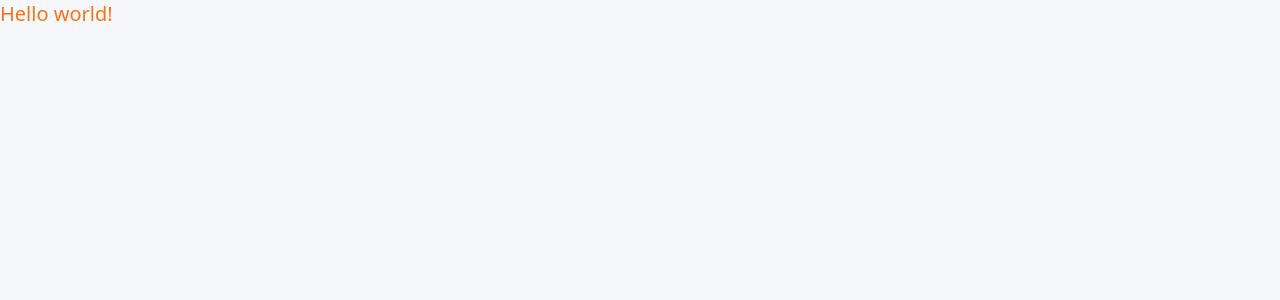
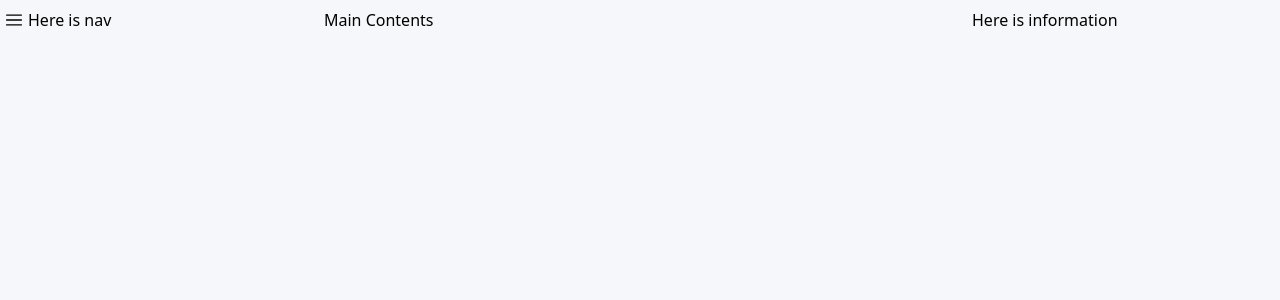
Before and after one commit to DefectingCat/responsable-menu-demo, a React (Create React App) app: page / in a window 1280 px wide. Shown: the top 300 px of the page. Built offline with nearby package versions, Linux system fonts and the light colour scheme.

Commit message:
Add layout * add nav bar * add info bar

```diff
--- a/src/App.tsx
+++ b/src/App.tsx
@@ -1,15 +1,22 @@
 import cn from 'classnames';
+import NavBar from 'components/NavBar';
+import InfoBar from 'components/InfoBar';
 
 function App() {
   return (
     <div
       className={cn(
-        'text-red-800 text-xl',
-        'md:text-blue-700',
-        'lg:text-orange-500'
+        'grid grid-cols-12 gap-4 container mx-auto py-2',
+        'xl:grid-cols-8'
       )}
     >
-      Hello world!
+      <NavBar />
+
+      <div className={cn('col-span-12', 'md:col-span-8', 'xl:col-span-4')}>
+        Main Contents
+      </div>
+
+      <InfoBar />
     </div>
   );
 }
--- /dev/null
+++ b/src/components/InfoBar.tsx
@@ -0,0 +1,14 @@
+import { FC } from 'react';
+import cn from 'classnames';
+
+const InfoBar: FC = () => {
+  return (
+    <>
+      <div className={cn('hidden', 'xl:block xl:col-span-2')}>
+        Here is information
+      </div>
+    </>
+  );
+};
+
+export default InfoBar;
--- /dev/null
+++ b/src/components/NavBar.tsx
@@ -0,0 +1,38 @@
+import { FC } from 'react';
+import cn from 'classnames';
+
+const NavBar: FC = () => {
+  return (
+    <>
+      <div
+        className={cn(
+          'col-span-12 flex items-center',
+          'md:col-span-4',
+          'xl:col-span-2'
+        )}
+      >
+        <button
+          className={cn(
+            'w-7 h-6 p-1 rounded-md flex items-center',
+            'hover:bg-brand-grey-200'
+          )}
+        >
+          <svg
+            className="fill-current"
+            viewBox="0 0 1024 1024"
+            xmlns="http://www.w3.org/2000/svg"
+          >
+            <defs>
+              <style />
+            </defs>
+            <path d="M133.31 296.552h757.207c19.782 0 35.951-16.169 35.951-35.95 0-19.782-15.997-35.952-35.95-35.952H133.31c-19.782 0-35.951 16.17-35.951 35.951 0 19.782 16.17 35.951 35.95 35.951zM890.517 476.135H133.311c-19.782 0-35.951 16.17-35.951 35.951 0 19.782 16.17 35.951 35.95 35.951h757.207c19.782 0 35.951-16.17 35.951-35.951 0-19.782-16.17-35.95-35.95-35.95zM890.517 727.448H133.311c-19.782 0-35.951 15.997-35.951 35.95s16.17 35.952 35.95 35.952h757.207c19.782 0 35.951-15.998 35.951-35.951s-16.17-35.951-35.95-35.951z" />
+          </svg>
+        </button>
+
+        <div>Here is nav</div>
+      </div>
+    </>
+  );
+};
+
+export default NavBar;
```
Also changed, not shown: tsconfig.json (+3 -8 lines).
